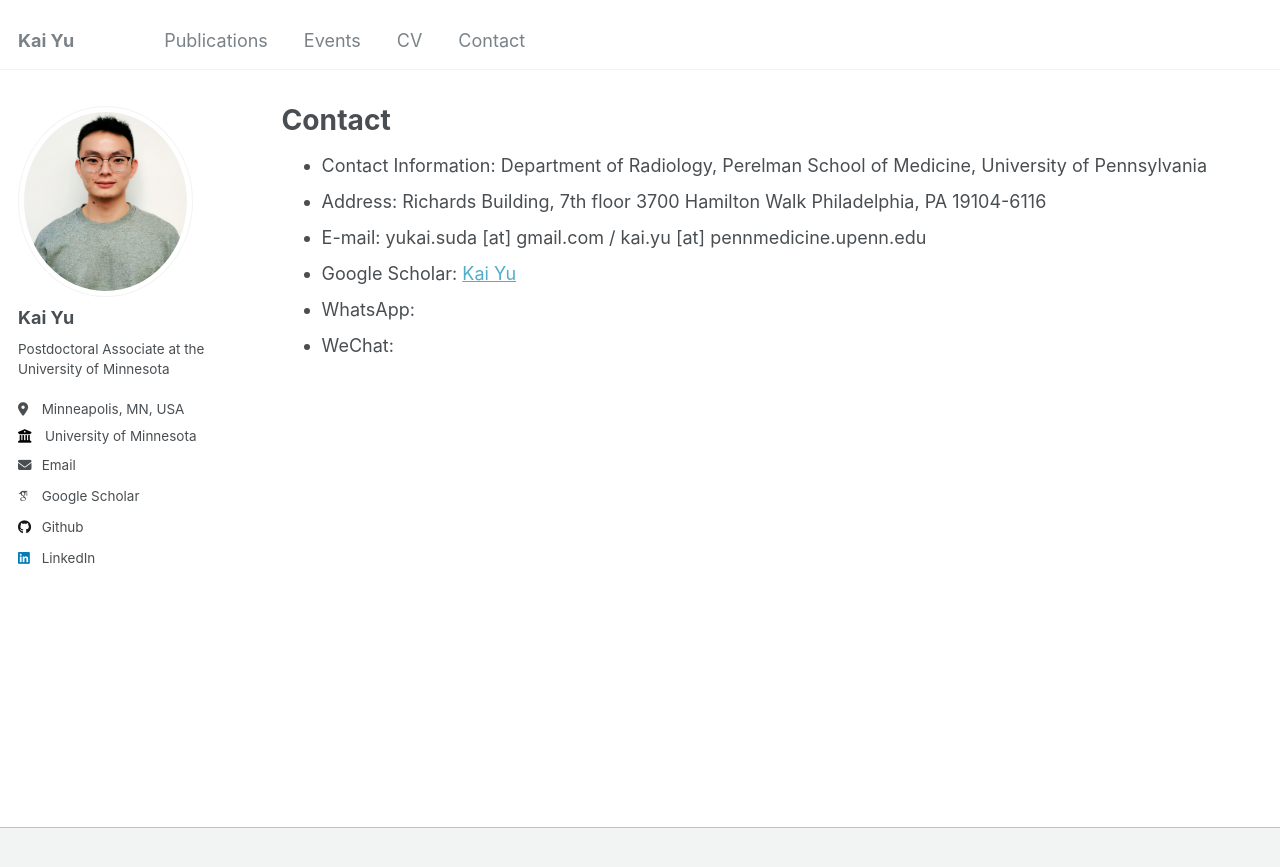
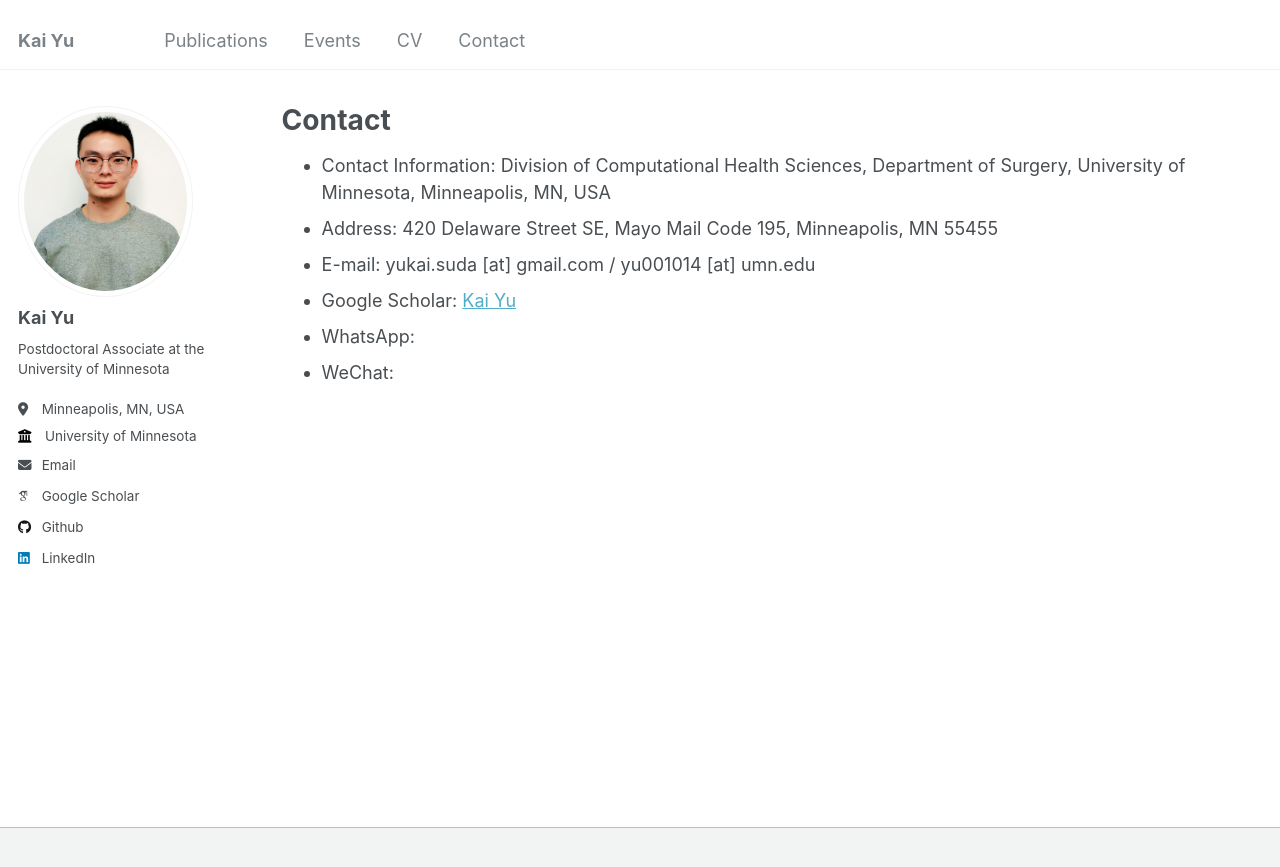
Before and after one commit to yukkai/yukkai.github.io, a Jekyll site: the page built from _pages/contact.md, in a window 1280 px wide. Shown: the top 867 px of the page. Built offline with Jekyll 4.4.1, drawn with Linux system fonts in a browser that asks for light colours; some web fonts are replaced.

Commit message:
update contact

```diff
--- a/_pages/contact.md
+++ b/_pages/contact.md
@@ -4,9 +4,9 @@ title: "Contact"
 permalink: /contact/
 author_profile: true
 ---
-* Contact Information: Department of Radiology, Perelman School of Medicine, University of Pennsylvania
-* Address: Richards Building, 7th floor 3700 Hamilton Walk Philadelphia, PA 19104-6116
-* E-mail: yukai.suda [at] gmail.com / kai.yu [at] pennmedicine.upenn.edu
+* Contact Information: Division of Computational Health Sciences, Department of Surgery, University of Minnesota, Minneapolis, MN, USA
+* Address: 420 Delaware Street SE, Mayo Mail Code 195, Minneapolis, MN 55455
+* E-mail: yukai.suda [at] gmail.com / yu001014 [at] umn.edu
 * Google Scholar: [Kai Yu](https://scholar.google.com.hk/citations?hl=zh-CN&user=gVyOSpEAAAAJ&view_op=list_works&sortby=pubdate)
 * WhatsApp:
 * WeChat:
```
